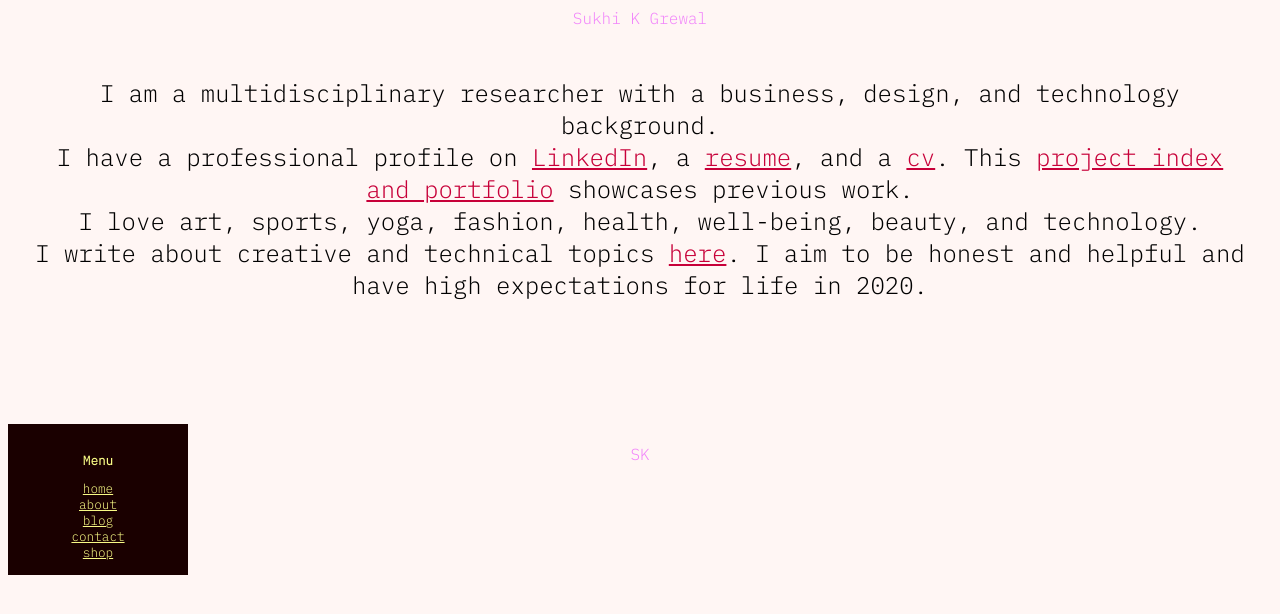
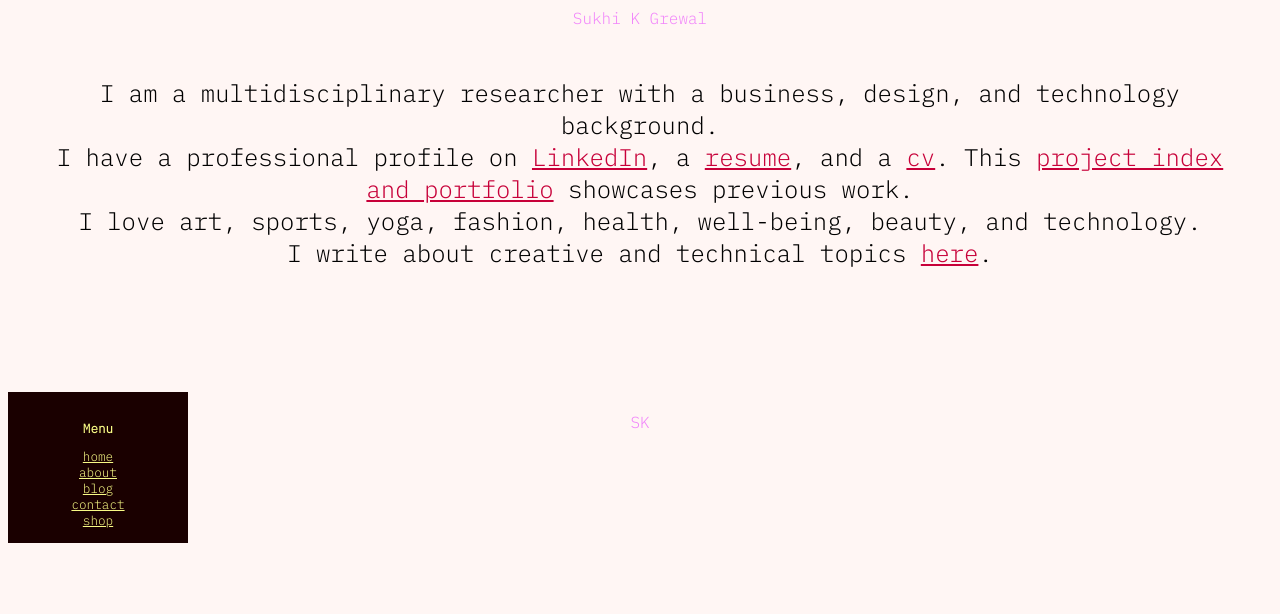
Before and after one commit to sukhik/sukhik.github.io, a plain HTML site: page about.html in a window 1280 px wide. Drawn offline with Linux system fonts and the light colour scheme.

Commit message:
Update about.html

```diff
--- a/about.html
+++ b/about.html
@@ -68,7 +68,7 @@ I have a professional profile on <a href="https://www.linkedin.com/in/sukhikgrew
 This <a href="https://www.sukhikg.github.io">project index and portfolio</a> showcases previous work.
 <br> I love art, sports, yoga, fashion, health, well-being, beauty, and technology. <br>
 	I write about creative and technical topics <a href="url">here</a>.
-	I aim to be honest and helpful and have high expectations for life in 2020.
+
 </p>
 
 </body>
```
